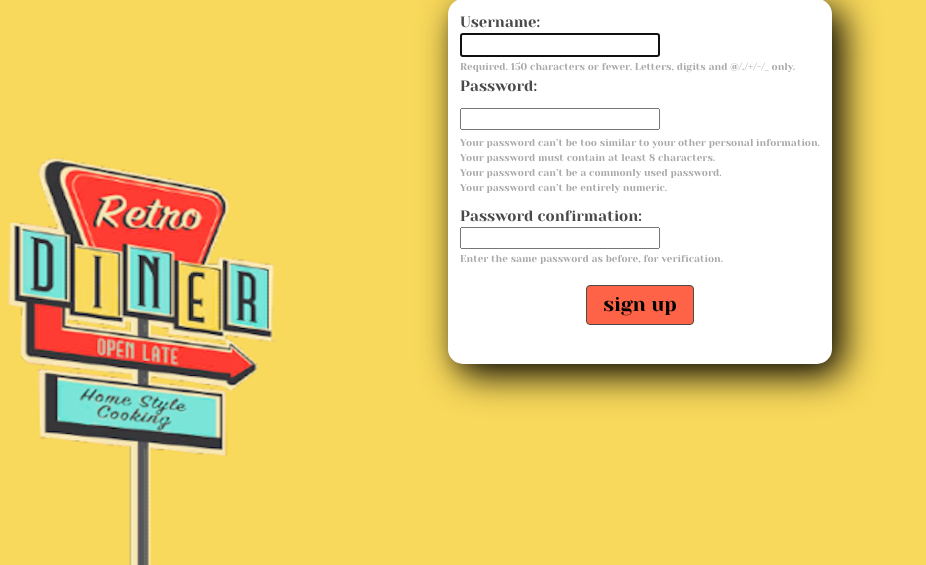
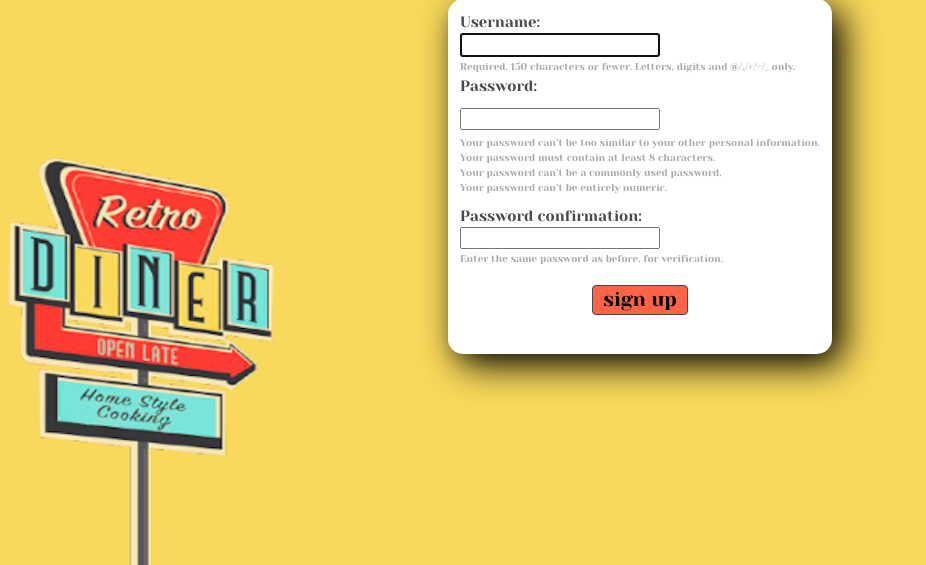
Before and after one commit to aimeemisaki/mom_n_spot, a Django app: page /accounts/signup/ in a window 1280 px wide. Shown: the part 153-718 px from the top of the page, without its empty margins (0-926 px from the left). Run offline with Django 4.2, Linux system fonts and the light colour scheme; some web fonts are replaced.

Commit message:
creates new styling for login and signup buttons in static css

```diff
--- a/main_app/static/styles/app.css
+++ b/main_app/static/styles/app.css
@@ -213,6 +213,15 @@ label {
 
 }
 
+#auth-submit-button {
+    background-color: tomato;
+    margin-top: 30px;
+    margin-bottom: 15px;
+    color: black;
+    font-size: 12px;
+    padding: 10px;
+}
+
 .helptext {
     font-size: 10px;
     color: darkgrey;
--- a/main_app/templates/registration/login.html
+++ b/main_app/templates/registration/login.html
@@ -15,7 +15,7 @@
                 <button
                 type="submit"
                 class="button is-responsive is-active"
-                id="submit-button">
+                id="auth-submit-button">
                     <p class="md-text">log in</p>
                 </button>
             </div>
--- a/main_app/templates/registration/signup.html
+++ b/main_app/templates/registration/signup.html
@@ -15,7 +15,7 @@
                 <button
                 type="submit"
                 class="button is-responsive is-active"
-                id="submit-button">
+                id="auth-submit-button">
                     <p class="md-text">sign up</p>
                 </button>
             </div>
```
